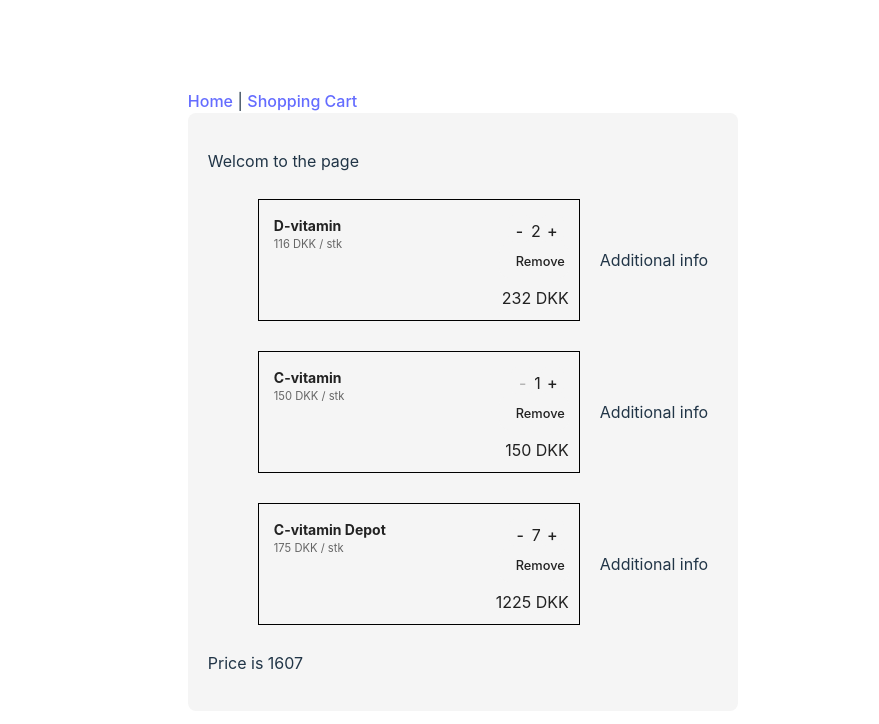
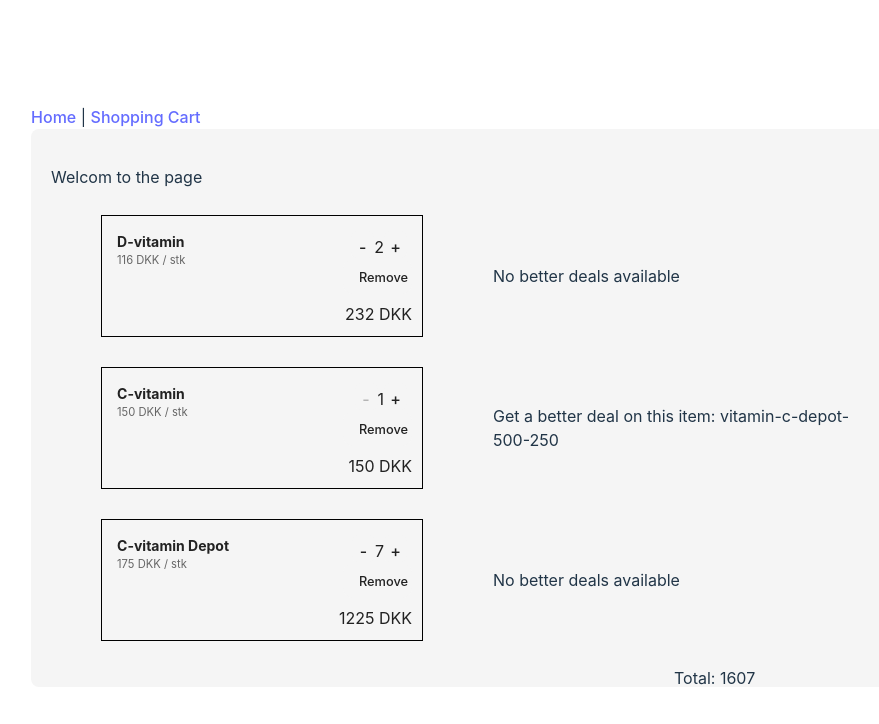
Before and after one commit to SiGoldbach/FrontendWebShop9, a React (Vite) app: page /cart in a window 1280 px wide. Shown: the top 724 px of the page, without its empty margins (177-1056 px from the left). Built offline with nearby package versions, Linux system fonts and the light colour scheme.

Commit message:
Added upsell information. No functionality on it currently.

```diff
--- a/src/Components/ShoppingCart.tsx
+++ b/src/Components/ShoppingCart.tsx
@@ -22,8 +22,10 @@ function ShoppingCart(props: MyShoppinCartProps) {
                 />
             </div>
             <div className="item-info">
-                {/* The new column */}
-                <p>Additional info</p>
+                {/* Find a better way to show upsell item */}
+                {CompleteItemInList.itemInfo.upsellProductId !== 'null' ?
+                    <p>Get a better deal on this item: {CompleteItemInList.itemInfo.upsellProductId}</p> :
+                    <p>No better deals available</p>}
             </div>
 
         </li>
@@ -107,8 +109,11 @@ function ShoppingCart(props: MyShoppinCartProps) {
 
                 <ul>
                     {itemsToDisplay}
+                    <div className="rightColumn">
+                        Total: {price}
+                    </div>
                 </ul>
-                <p> Price is {price}</p>
+
 
             </div>
 
```
